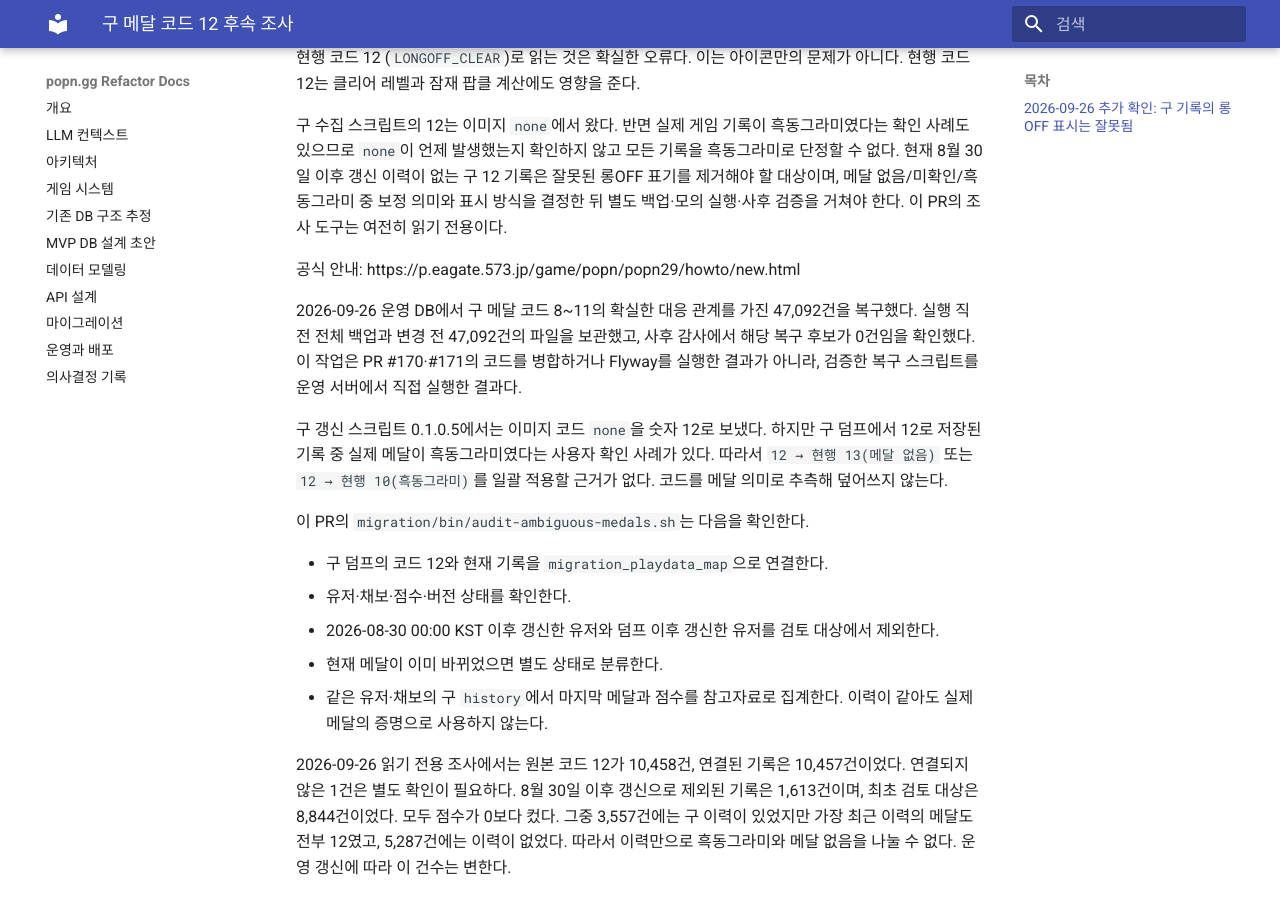
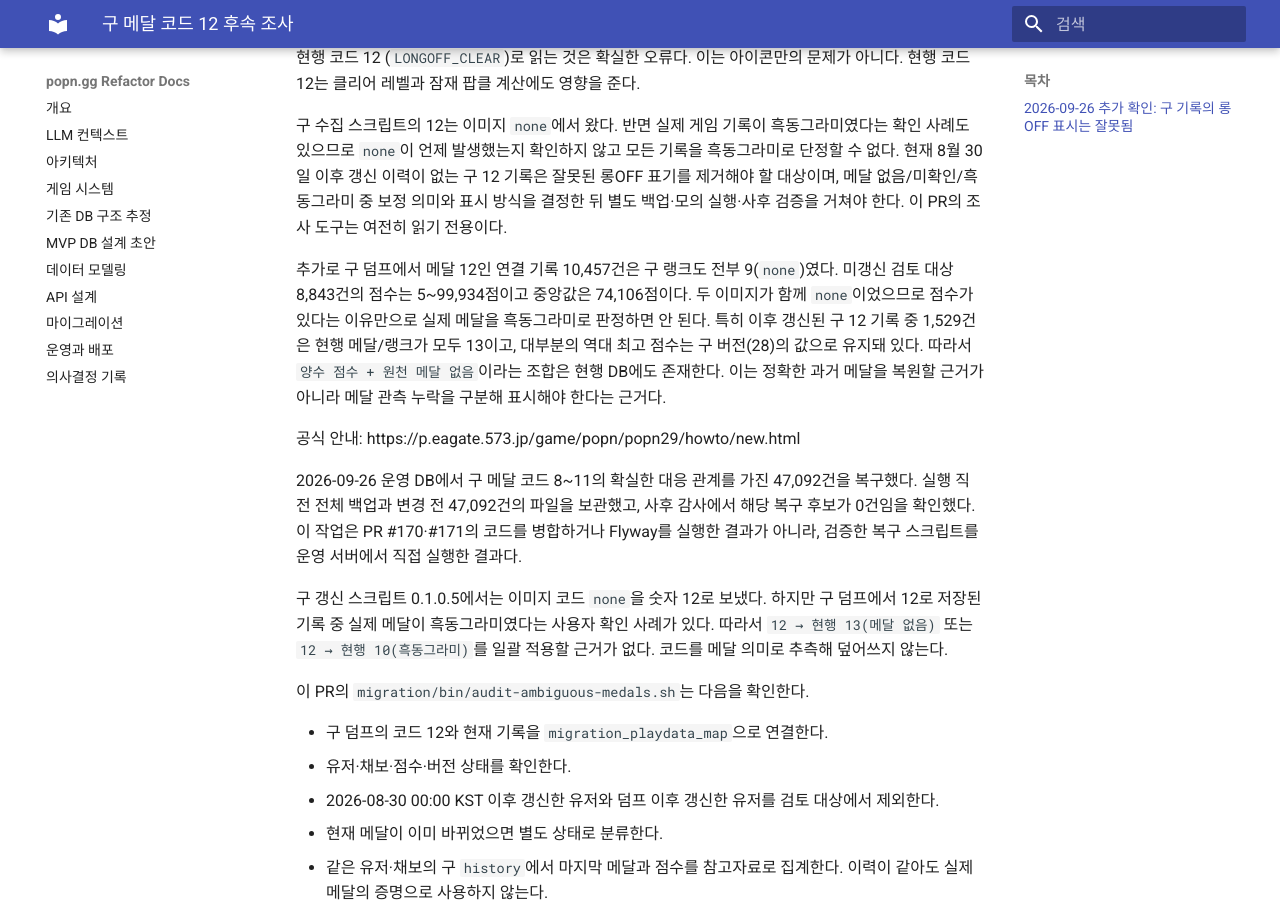
Before and after one commit to popngg/popngg, an MkDocs documentation site: the page built from docs/legacy-medal-code12-followup.md, in a window 1280 px wide and 900 px high, scrolled down 302 px. Built offline with MkDocs 1.6.1 and Material for MkDocs 9.7.7, drawn with Linux system fonts in a browser that asks for light colours.

Commit message:
docs: record positive-score legacy medal gaps

```diff
--- a/docs/legacy-medal-code12-followup.md
+++ b/docs/legacy-medal-code12-followup.md
@@ -17,6 +17,16 @@ High☆Cheers의 공식 안내는 LONG POP ON/OFF와 전용 메달을 새 옵션
 대상이며, 메달 없음/미확인/흑동그라미 중 보정 의미와 표시 방식을
 결정한 뒤 별도 백업·모의 실행·사후 검증을 거쳐야 한다. 이 PR의
 조사 도구는 여전히 읽기 전용이다.
+
+추가로 구 덤프에서 메달 12인 연결 기록 10,457건은 구 랭크도 전부
+9(`none`)였다. 미갱신 검토 대상 8,843건의 점수는 5~99,934점이고
+중앙값은 74,106점이다. 두 이미지가 함께 `none`이었으므로 점수가
+있다는 이유만으로 실제 메달을 흑동그라미로 판정하면 안 된다. 특히
+이후 갱신된 구 12 기록 중 1,529건은 현행 메달/랭크가 모두 13이고,
+대부분의 역대 최고 점수는 구 버전(28)의 값으로 유지돼 있다. 따라서
+`양수 점수 + 원천 메달 없음`이라는 조합은 현행 DB에도 존재한다.
+이는 정확한 과거 메달을 복원할 근거가 아니라 메달 관측 누락을
+구분해 표시해야 한다는 근거다.
 
 공식 안내: https://p.eagate.573.jp/game/popn/popn29/howto/new.html
 
```
